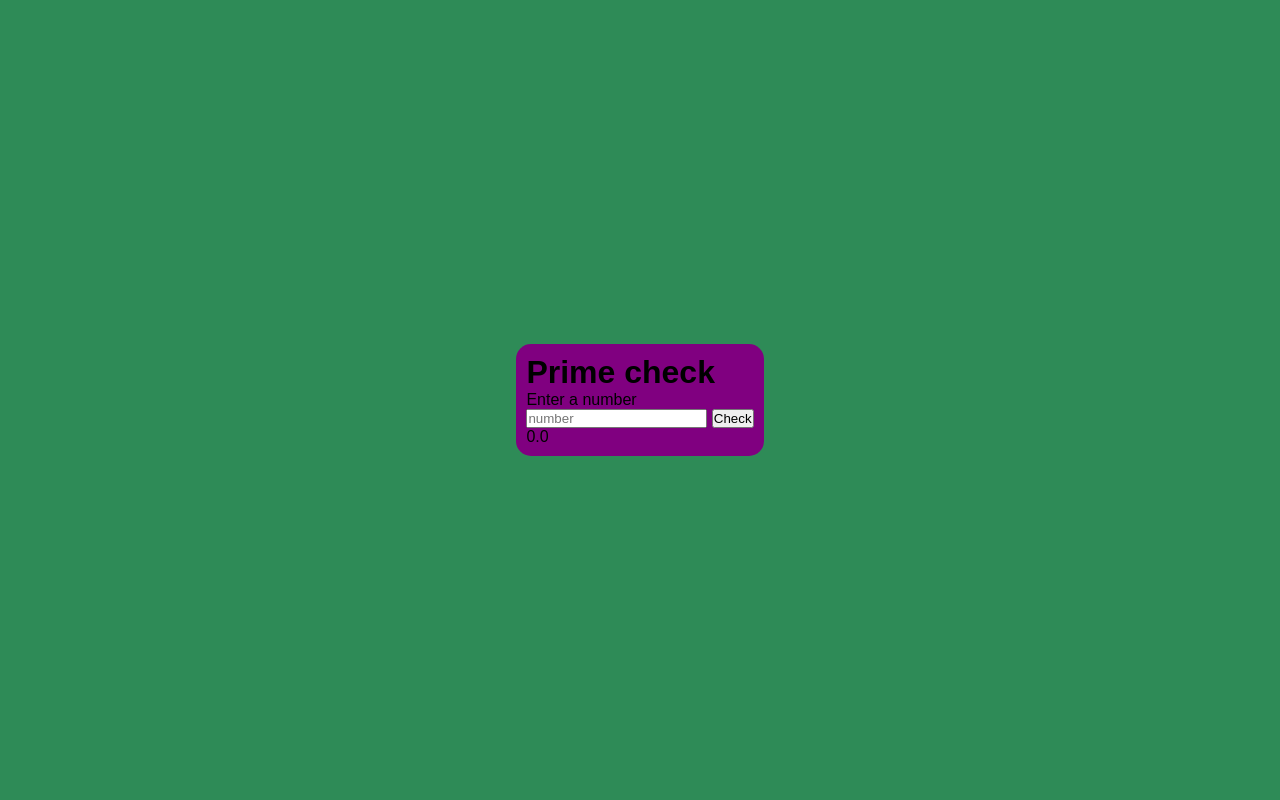
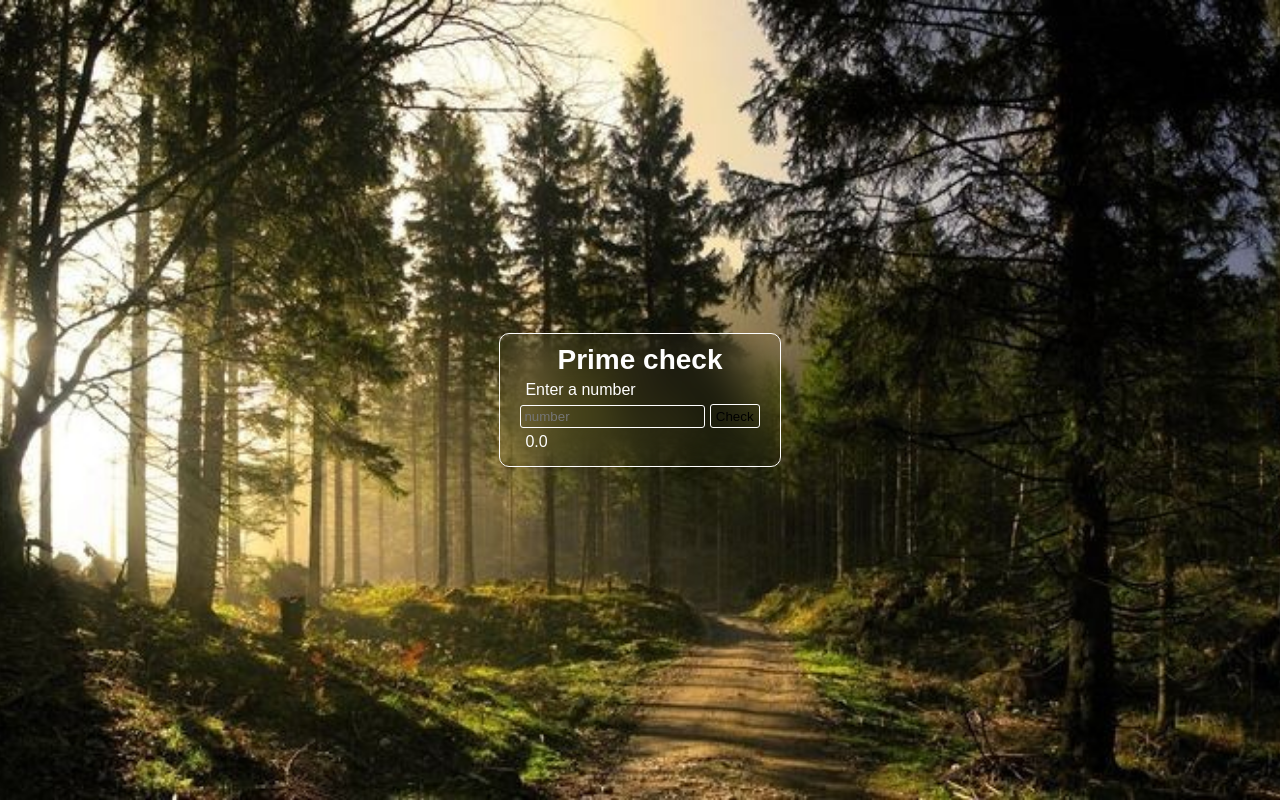
Before and after one commit to AnhVu0812/lab-8, a plain HTML site: page index.html in a window 1280 px wide. Drawn offline with Linux system fonts and the light colour scheme.

Commit message:
add style.css file

```diff
--- a/style.css
+++ b/style.css
@@ -9,11 +9,45 @@ body {
     justify-content: center;
     align-items: center;
     min-height: 100vh;
-    background: seagreen;
+    background: url(woods.jpg) no-repeat;
+    background-size: cover;
+    background-position: center;
 }
 
 .container{
-    padding: 10px 10px 10px 10px;
-    background: purple;
-    border-radius: 15px;
+    padding: 10px 20px ;
+    background: transparent;
+    border: 1px solid rgba(255, 255, 255, 2);
+    backdrop-filter: blur(20px);
+    border-radius: 10px;
+    color: white;
 }
+
+.container h1 {
+    font-size: 28px;
+    text-align: center;
+}
+
+.container p {
+    padding: 5px;
+}
+
+.container input {
+    border: 1px solid white;
+    padding: 3px;
+    border-radius: 3px;
+    background: transparent;
+}
+
+.container button {
+    height: 24px;
+    border-radius: 3px;
+    border: 1px solid white;
+    padding: 2px 5px;
+    background: transparent;
+}
+
+.container #result {
+    padding: 5px 5px;
+    color: white;
+}
```
